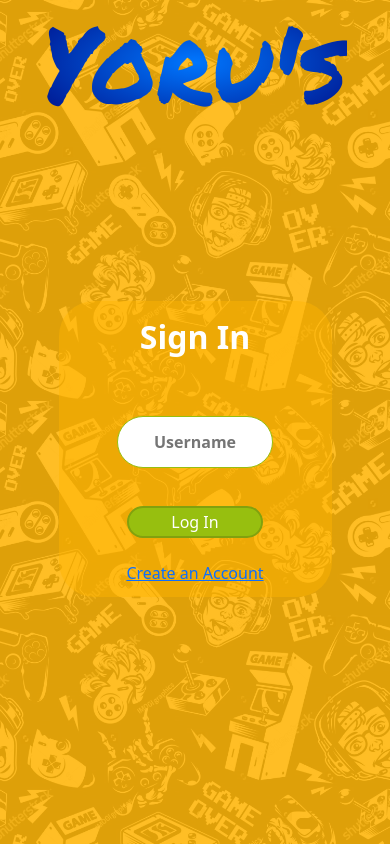
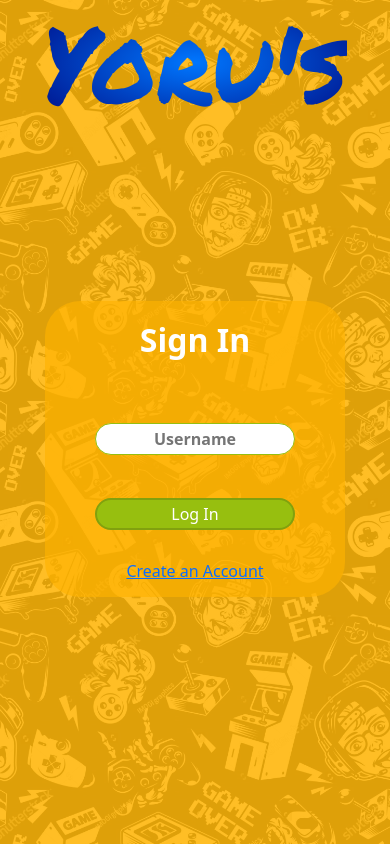
Before and after one commit to miguelesco/game-rentals-react, a React (Create React App) app: page /sign_in in a window 390 px wide. Built offline with nearby package versions, Linux system fonts and the light colour scheme; no server answers.

Commit message:
Fix responsiveness sign_in and sign_up

```diff
--- a/src/assets/components_styles/sign_up_in.module.css
+++ b/src/assets/components_styles/sign_up_in.module.css
@@ -24,8 +24,8 @@
 .form {
   margin-top: 20vh;
   height: 35vh;
-  width: 70%;
-  background-color: #ffb30073;
+  width: 300px;
+  background-color: #ffb300a6;
   border-radius: 35px;
 }
 
@@ -35,8 +35,8 @@
   color: black;
   font-weight: bold;
   border-radius: 35px;
-  height: 2rem;
-  width: 40vw;
+  padding: 0.2rem 0 0.2rem 0;
+  width: 200px;
 }
 
 .input:focus {
@@ -47,7 +47,7 @@
   color: white;
   border-radius: 35px;
   height: 2rem;
-  width: 35vw;
+  width: 200px;
   border: 2px solid #81a10e;
   background-color: #97bf0f;
 }
```
